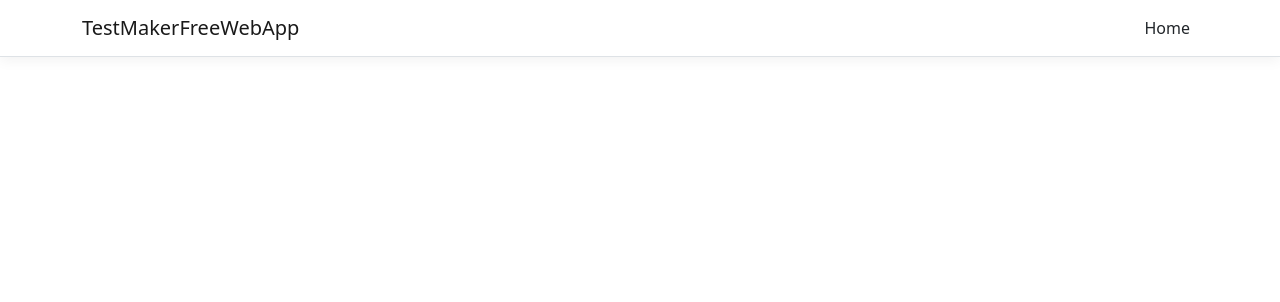
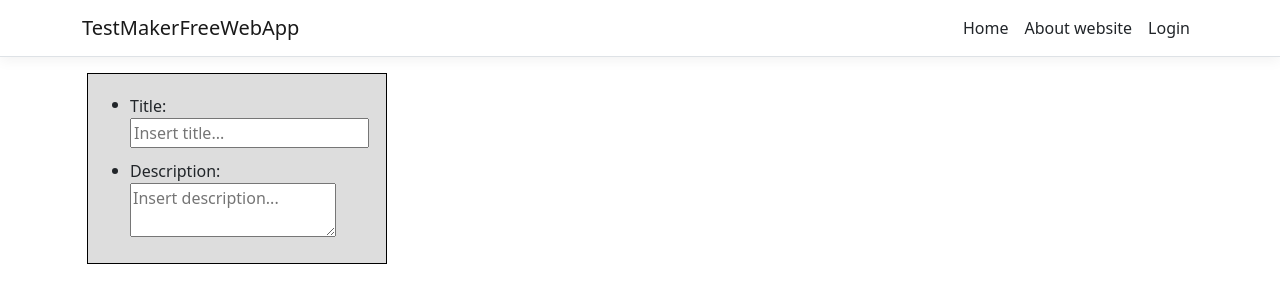
Before and after one commit to PiotrLozin/TestMakerFreeWebApp, an Angular app in the folder ClientApp/: page /quiz/1 in a window 1280 px wide. Before the commit this address led to /. Shown: the top 302 px of the page. Built offline with nearby package versions, Linux system fonts and the light colour scheme; no server answers.

Commit message:
New subpages have been added - home/about/login, no content for now.
Changed the display of information about the quizzes in question, now takes you to a new subpage.

```diff
--- /dev/null
+++ b/ClientApp/src/app/components/about/about.component.html
@@ -0,0 +1,4 @@
+<h2>{{title}}</h2>
+<div>
+  TestMakerFree - an extensive and production-ready system using ASP.NET Core and Angular.
+</div>
--- /dev/null
+++ b/ClientApp/src/app/components/about/about.component.ts
@@ -0,0 +1,10 @@
+import { Component } from "@angular/core";
+
+@Component({
+  selector: "about",
+  templateUrl: "./about.component.html"
+})
+
+export class AboutComponent {
+  title = "about the website"
+}
--- /dev/null
+++ b/ClientApp/src/app/components/login/login.component.html
@@ -0,0 +1,4 @@
+<h2>{{title}}</h2>
+<div>
+  To implementation in future
+</div>
--- /dev/null
+++ b/ClientApp/src/app/components/login/login.component.ts
@@ -0,0 +1,10 @@
+import { Component } from "@angular/core";
+
+@Component({
+  selector: "login",
+  templateUrl: "./login.component.html"
+})
+
+export class LoginComponent {
+  title = "login"
+}
--- /dev/null
+++ b/ClientApp/src/app/components/pagenotfound/pagenotfound.component.html
@@ -0,0 +1,4 @@
+<h2>{{title}}</h2>
+<div>
+  Ops... this website doesn't exist'
+</div>
--- /dev/null
+++ b/ClientApp/src/app/components/pagenotfound/pagenotfound.component.ts
@@ -0,0 +1,10 @@
+import { Component } from "@angular/core";
+
+@Component({
+  selector: "pagenotfound",
+  templateUrl: "./pagenotfound.component.html"
+})
+
+export class PageNotFoundComponent {
+  title = "Page not found"
+}
--- a/ClientApp/src/app/components/quiz/quiz-list.component.html
+++ b/ClientApp/src/app/components/quiz/quiz-list.component.html
@@ -6,4 +6,4 @@
     <span>{{quiz.Title}}</span>
   </li>
 </ul>
-<quiz *ngIf="selectedQuiz" [quiz]="selectedQuiz"></quiz>
+<!--<quiz *ngIf="selectedQuiz" [quiz]="selectedQuiz"></quiz> -->
--- a/ClientApp/src/app/components/quiz/quiz-list.component.ts
+++ b/ClientApp/src/app/components/quiz/quiz-list.component.ts
@@ -1,6 +1,7 @@
 import { HttpClient } from "@angular/common/http";
 import { Component, Inject, Input, OnInit } from "@angular/core";
 import { Quiz } from "../../interfaces/quiz";
+import { Router } from "@angular/router";
 
 @Component({
   selector: "quiz-list",
@@ -16,7 +17,8 @@ export class QuizListComponent implements OnInit {
   baseUrl: string;
 
   constructor(private http: HttpClient,
-    @Inject('BASE_URL') baseUrl: string) {
+    @Inject('BASE_URL') baseUrl: string,
+    private router: Router  ) {
     this.baseUrl = "https://localhost:7136/api/quiz/";
   }
 
@@ -49,5 +51,6 @@ export class QuizListComponent implements OnInit {
     this.selectedQuiz = quiz;
     console.log("Selected was quiz with identificator: "
       + this.selectedQuiz.Id);
+    this.router.navigate(["quiz", this.selectedQuiz.Id]);
   }
 }
--- a/ClientApp/src/app/components/quiz/quiz.component.ts
+++ b/ClientApp/src/app/components/quiz/quiz.component.ts
@@ -1,5 +1,7 @@
-import { Component, Input } from "@angular/core";
+import { Component, Input, Inject } from "@angular/core";
 import { Quiz } from "../../interfaces/quiz";
+import { ActivatedRoute, Router } from "@angular/router";
+import { HttpClient } from "@angular/common/http";
 
 @Component({
   selector: "quiz",
@@ -8,5 +10,26 @@ import { Quiz } from "../../interfaces/quiz";
 })
 
 export class QuizComponent {
-  @Input("quiz") quiz: Quiz | undefined;
+  quiz: Quiz | undefined;
+
+  constructor(private activatedRoute: ActivatedRoute,
+    private router: Router,
+    private http: HttpClient,
+    @Inject('BASE_URL') private baseUrl: string) {
+    //Creation of an empty object on the basis of the quiz interface
+    this.quiz = <Quiz>{};
+
+    var id = +this.activatedRoute.snapshot.params["id"];
+    console.log(id);
+    if (id) {
+      var url = "https://localhost:7136/api/quiz/" + id;
+      this.http.get<Quiz>(url).subscribe(result => {
+        this.quiz = result;
+      }, error => console.error(error));
+    }
+    else {
+      console.log("Wrong id - navigate to home");
+      this.router.navigate(["home"]);
+    }
+  }
 }
--- a/ClientApp/src/app/nav-menu/nav-menu.component.html
+++ b/ClientApp/src/app/nav-menu/nav-menu.component.html
@@ -20,12 +20,23 @@
         [ngClass]="{ show: isExpanded }"
       >
         <ul class="navbar-nav flex-grow">
-          <li
-            class="nav-item"
-            [routerLinkActive]="['link-active']"
-            [routerLinkActiveOptions]="{ exact: true }"
-          >
-            <a class="nav-link text-dark" [routerLink]="['/']">Home</a>
+          <li class="nav-item"
+              [routerLinkActive]="['link-active']"
+              [routerLinkActiveOptions]="{ exact: true }">
+            <a class="nav-link text-dark" [routerLink]="['/']">
+              <span class="glyphicon glyphicon-home"></span>
+              Home
+            </a>
+          </li>
+          <li class="nav-item"
+              [routerLinkActive]="['link-active']"
+              [routerLinkActiveOptions]="{ exact: true }">
+            <a class="nav-link text-dark" [routerLink]="['/about']">About website</a>
+          </li>
+          <li class="nav-item"
+              [routerLinkActive]="['link-active']"
+              [routerLinkActiveOptions]="{ exact: true }">
+            <a class="nav-link text-dark" [routerLink]="['/login']">Login</a>
           </li>
         </ul>
       </div>
```
Also changed, not shown: ClientApp/src/app/app.module.ts (+11 -1 lines), 1 other file (tests, documents, lock files or other folders).
